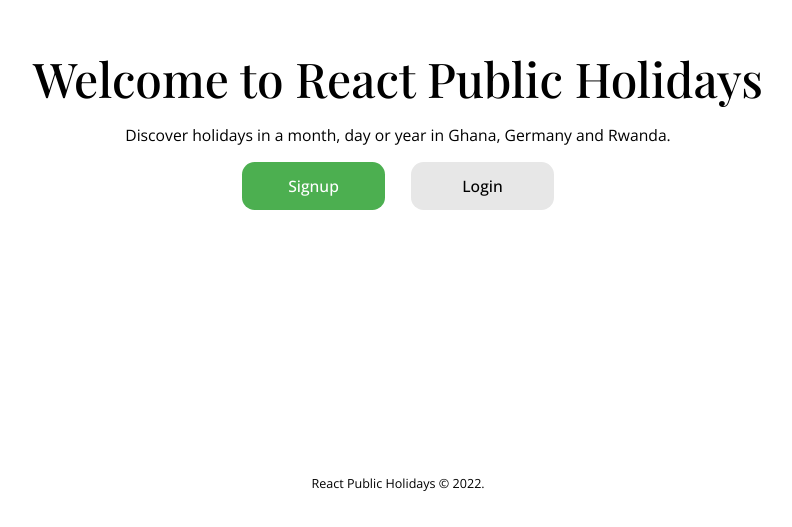
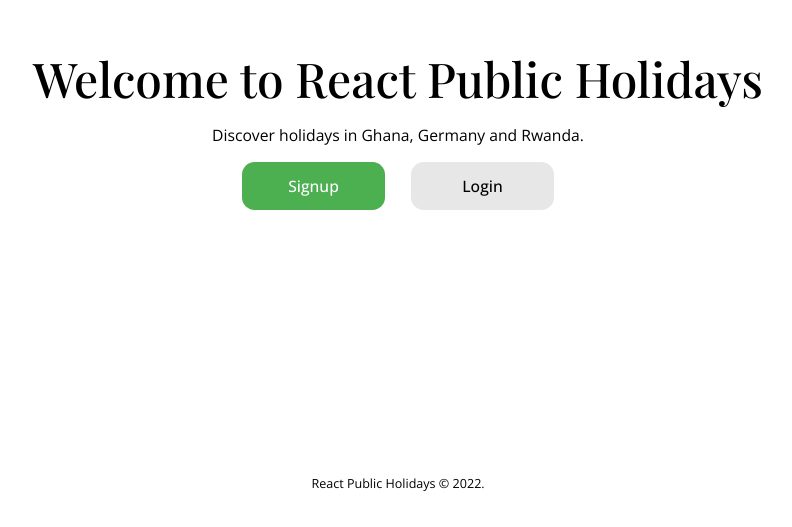
Before and after one commit to Amalitech-Public-Holiday/public-holiday-frontend, a React (Create React App) app: page / in a window 1280 px wide. Shown: the part 191-718 px from the top of the page, without its empty margins (242-1034 px from the left). Built offline with nearby package versions, Linux system fonts and the light colour scheme.

Commit message:
Update subtitle

```diff
--- a/src/pages/Homepage/Homepage.js
+++ b/src/pages/Homepage/Homepage.js
@@ -6,7 +6,7 @@ const Homepage = () => {
     return (
       <div className="Homepage">
         <h1>Welcome to React Public Holidays</h1>
-        <p>Discover holidays in a month, day or year in Ghana, Germany and Rwanda.</p>
+        <p>Discover holidays in Ghana, Germany and Rwanda.</p>
         <div className="buttons">
           <div className="row">
             <Link to="/signup" className="button green column">Signup</Link>
```
